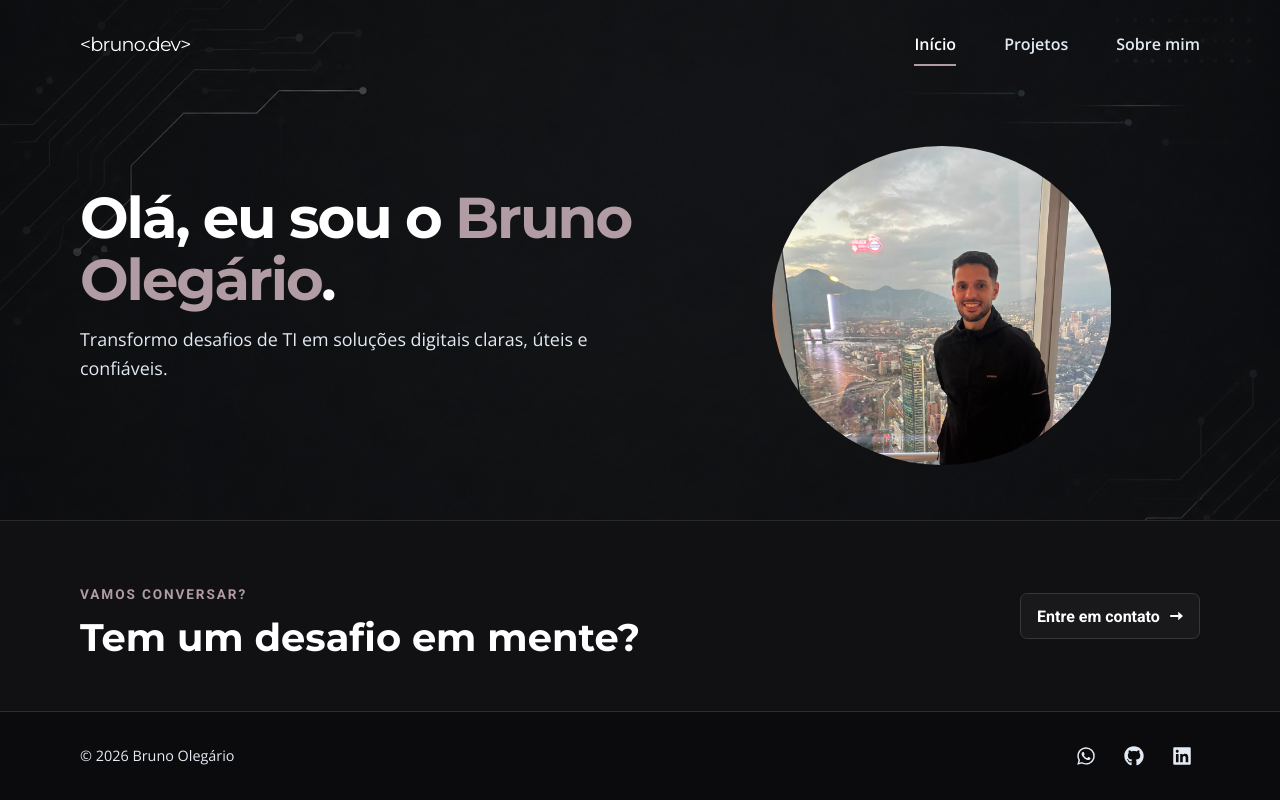
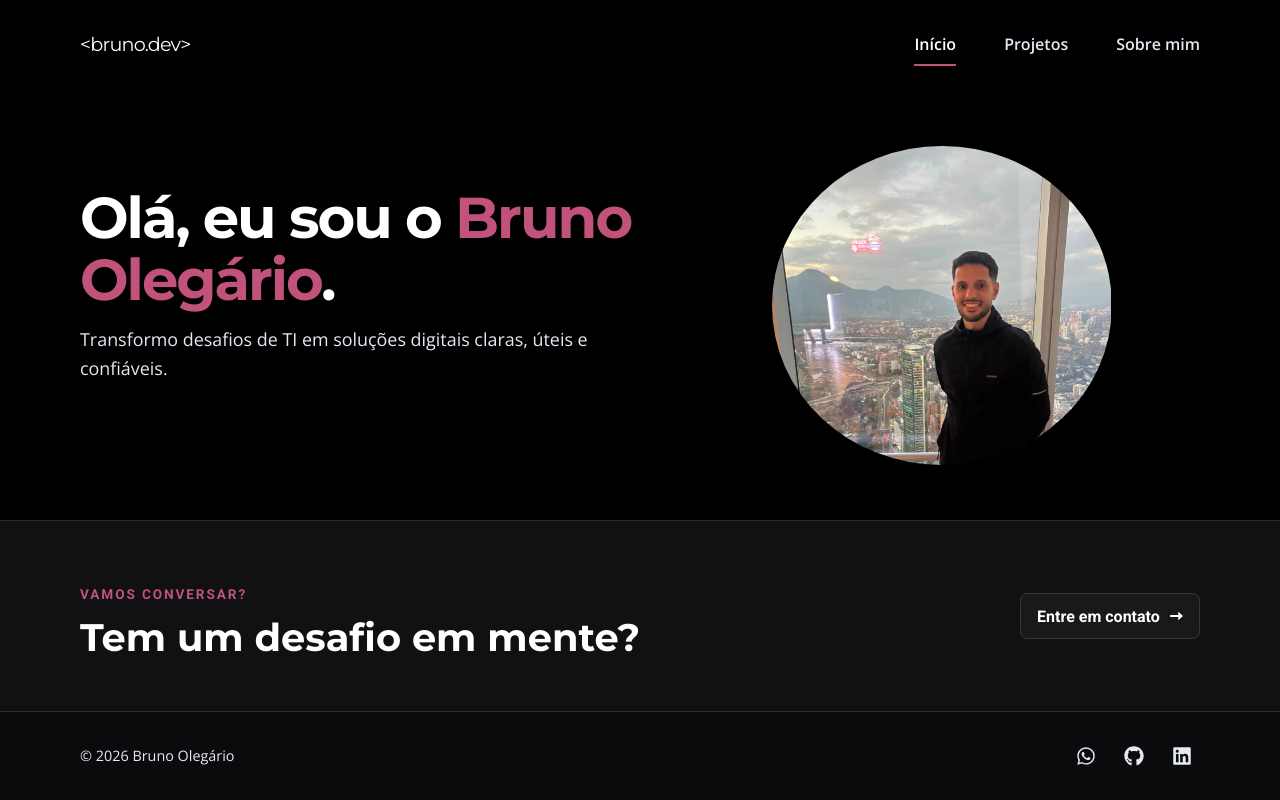
Before and after one commit to olegariobru/MyPort2, a React (Vite) app: page / in a window 1280 px wide. Built offline with nearby package versions, Linux system fonts and the light colour scheme.

Commit message:
Use a pure black portfolio background and dark pink accent

```diff
--- a/src/index.css
+++ b/src/index.css
@@ -1,13 +1,12 @@
 * { box-sizing: border-box; }
 :root {
   color-scheme: dark;
-  --azul-escuro: #041833;
-  --azul-medio: #1875E8;
+  --azul-escuro: #000;
   --roxo: #19191b;
-  --rosa-texto: #b19ca4;
+  --rosa-texto: #c0527c;
   --branco: #fff;
   --texto-suave: #e3eaf4;
-  --painel: rgba(4, 24, 51, 0.88);
+  --painel: rgba(15, 15, 16, 0.9);
   --fonte-principal: "Open Sans", sans-serif;
   --fonte-secundaria: "Roboto", sans-serif;
   --fonte-footer: "Open Sans", sans-serif;
@@ -22,7 +21,7 @@ body {
   min-height: 100vh;
   margin: 0;
   color: var(--branco);
-  background: var(--azul-escuro) url('./Images/assets/fundo2.png') center / cover fixed;
+  background: #000;
 }
 body, button, a { font-family: var(--fonte-footer); }
 button, a { color: inherit; }
@@ -43,7 +42,6 @@ p { line-height: 1.7; }
 .sectionHeading { margin: 0 0 .75rem; font-size: clamp(2rem, 4vw, 3rem); }
 .sectionIntro { max-width: 680px; margin: 0 auto; color: var(--texto-suave); }
 @media (max-width: 640px) {
-  body { background-attachment: scroll; }
   .pageContainer { width: min(100% - 1.5rem, 1120px); }
 }
 @media (prefers-reduced-motion: reduce) {
```
